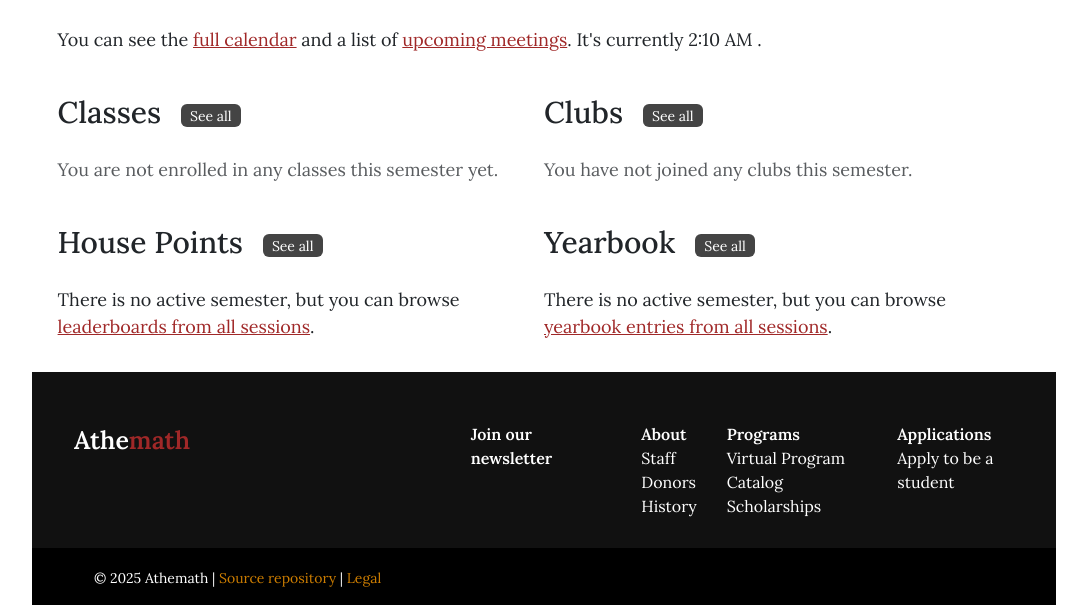
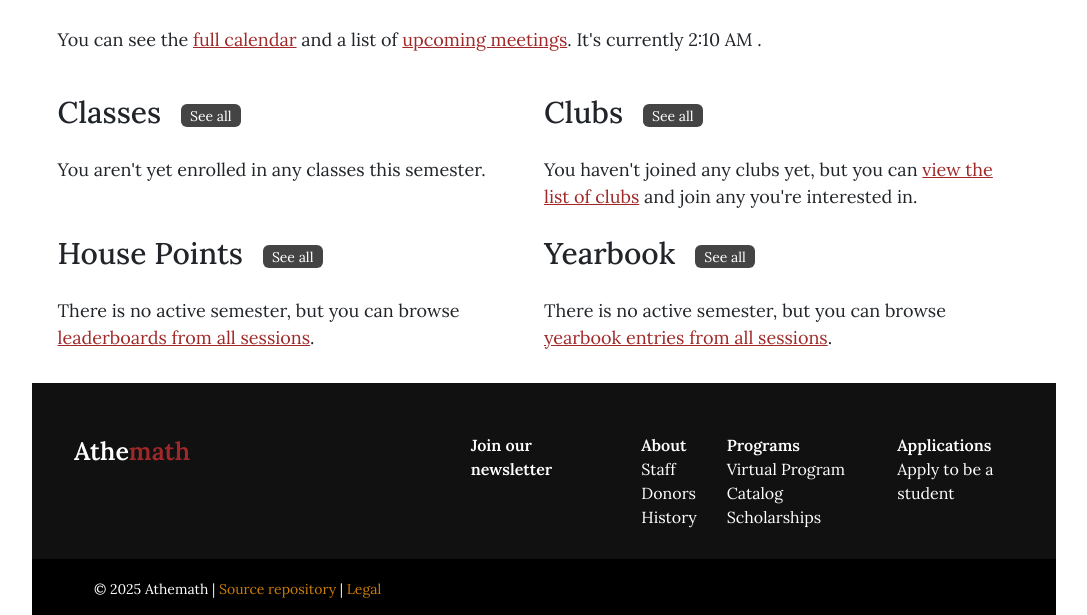
Before and after one commit to vEnhance/athe-web, a Django app: template dashboard/templates/dashboard/index.html in a window 1280 px wide. Shown: the part 132-747 px from the top of the page, without its empty margins (96-1183 px from the left). Run offline with Django 4.2, Linux system fonts and the light colour scheme; the template is opened without the code that fills it, so the values that code supplies are empty; some libraries are stand-ins or nearby versions.

Commit message:
polish: clearer empty message on dash

```diff
--- a/dashboard/templates/dashboard/components/course_list.html
+++ b/dashboard/templates/dashboard/components/course_list.html
@@ -15,6 +15,4 @@
             </li>
         {% endfor %}
     </ul>
-{% else %}
-    <p class="text-muted">{{ empty_text }}</p>
 {% endif %}
--- a/dashboard/templates/dashboard/index.html
+++ b/dashboard/templates/dashboard/index.html
@@ -55,7 +55,11 @@
                     <a class="badge bg-secondary dash-see-all"
                        href="{% url 'courses:my_courses' %}">See all</a>
                 </h2>
-                {% include "dashboard/components/course_list.html" with rows=dash_classes empty_text="You are not enrolled in any classes this semester yet." %}
+                {% if dash_classes %}
+                    {% include "dashboard/components/course_list.html" with rows=dash_classes %}
+                {% else %}
+                    You aren't yet enrolled in any classes this semester.
+                {% endif %}
             </div>
             <div class="col-md-6">
                 <h2>
@@ -63,7 +67,13 @@
                     <a class="badge bg-secondary dash-see-all"
                        href="{% url 'courses:my_clubs' %}">See all</a>
                 </h2>
-                {% include "dashboard/components/course_list.html" with rows=dash_clubs empty_text="You have not joined any clubs this semester." %}
+                {% if dash_clubs %}
+                    {% include "dashboard/components/course_list.html" with rows=dash_clubs %}
+                {% else %}
+                    You haven't joined any clubs yet, but you can
+                    <a href="{% url 'courses:my_clubs' %}">view the list of clubs</a>
+                    and join any you're interested in.
+                {% endif %}
             </div>
         </div>
         <div class="row">
```
Also changed, not shown: dashboard/tests/test_dashboard.py (+3 -3 lines).
